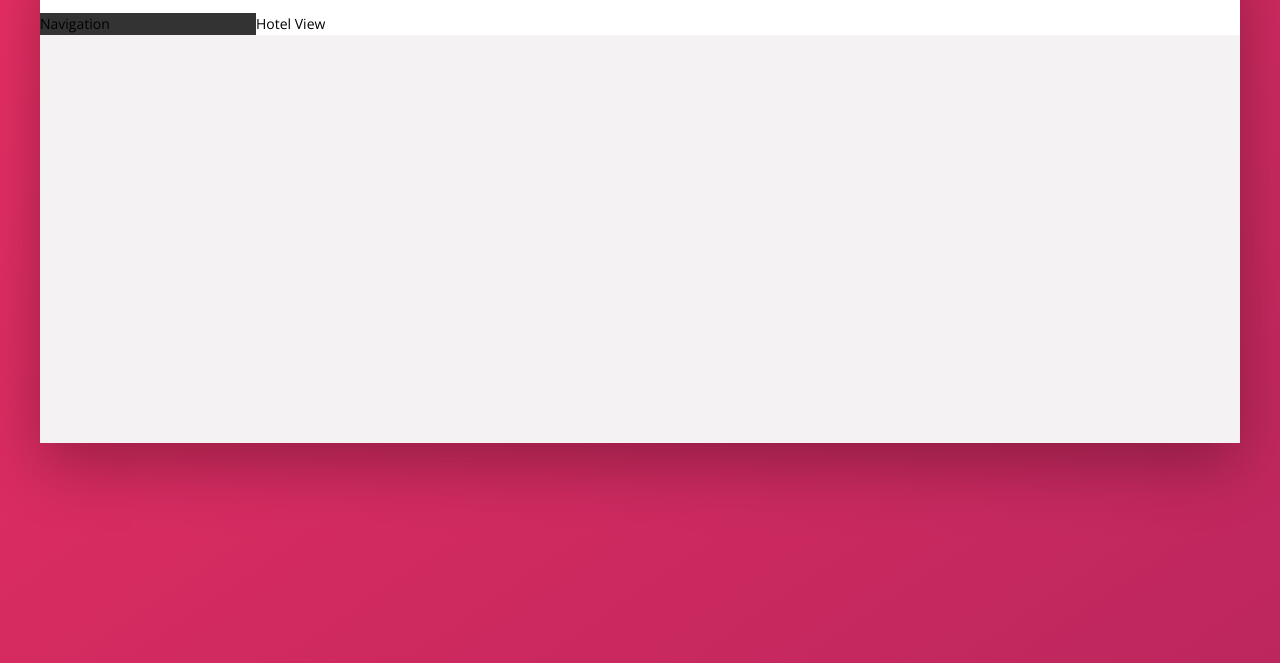
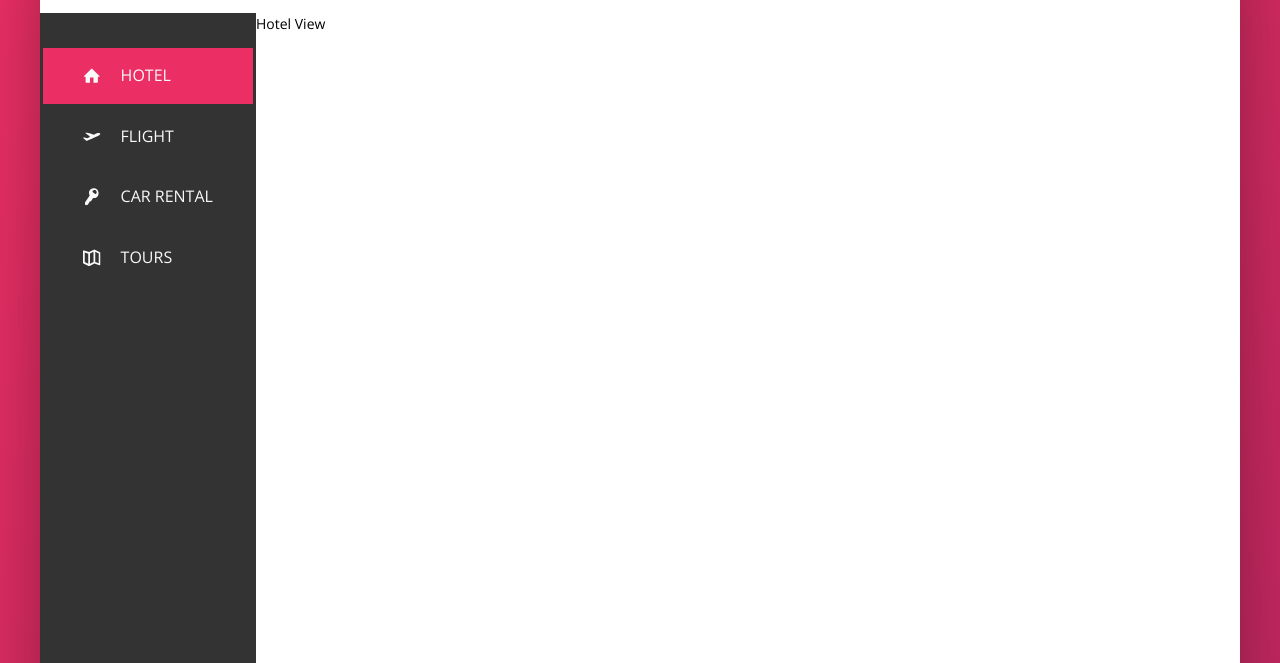
Before and after one commit to aledaquino1986/trillo, a website: page index.html in a window 1280 px wide. Shown: the part 137-800 px from the top of the page. Drawn offline with nearby package versions, Linux system fonts and the light colour scheme.

Commit message:
complete sidebar

```diff
--- a/index.html
+++ b/index.html
@@ -53,7 +53,51 @@
 
         <div class="content">
             <nav class="sidebar">
-                Navigation
+                <ul class="side-nav">
+                    <li class="side-nav__item side-nav__item--active">
+                        <a href="" class="side-nav__link">
+                            <svg class="side-nav__icon">
+                                <use xlink:href="./img/sprite.svg#icon-home"></use>
+                            </svg>
+                            <span>Hotel</span>
+                        </a>
+                    </li>
+
+
+                    <li class="side-nav__item">
+                        <a href="" class="side-nav__link">
+                            <svg class="side-nav__icon">
+                                <use xlink:href="./img/sprite.svg#icon-aircraft-take-off"></use>
+                            </svg>
+                            <span>Flight</span>
+                        </a>
+                    </li>
+
+
+                    <li class="side-nav__item">
+                        <a href="" class="side-nav__link">
+                            <svg class="side-nav__icon">
+                                <use xlink:href="./img/sprite.svg#icon-key"></use>
+                            </svg>
+                            <span>Car Rental</span>
+                        </a>
+                    </li>
+
+                    <li class="side-nav__item">
+                        <a href="" class="side-nav__link">
+                            <svg class="side-nav__icon">
+                                <use xlink:href="./img/sprite.svg#icon-map"></use>
+                            </svg>
+                            <span>Tours</span>
+                        </a>
+                    </li>
+
+
+                </ul>
+
+                <div class="legal">
+                    &copy; 2020 by Ale. All rights reserved.
+                </div>
             </nav>
 
             <main class="hotel-view">
--- a/sass/_components.scss
+++ b/sass/_components.scss
@@ -128,3 +128,70 @@
     border-radius: 50%;
   }
 }
+
+//////////////////////////////////
+/* Sidebar */
+
+.side-nav {
+  font-size: 1.6rem;
+  list-style: none;
+  margin-top: 3.5rem;
+
+  &__item {
+    position: relative;
+
+    &:not(:last-child) {
+      margin-bottom: 0.5rem;
+    }
+  }
+
+  &__item::before {
+    content: "";
+    position: absolute;
+    top: 0;
+    left: 0;
+    height: 100%;
+    width: 3px;
+    background-color: var(--color-primary);
+    transform: scaleY(0);
+    transition: transform 0.4s, width cubic-bezier(1, 0, 0, 1) 0.2s,
+      background-color 0.1s;
+  }
+
+  &__item:hover::before,
+  &__item--active::before {
+    transform: scaleY(1);
+    width: 100%;
+  }
+
+  &__item:active::before {
+    background-color: var(--color-primary-light);
+  }
+
+  &__link:link,
+  &__link:visited {
+    color: var(--color-grey-light-1);
+    text-decoration: none;
+    text-transform: uppercase;
+    display: block;
+    padding: 1.5rem 4rem;
+    display: flex;
+    align-items: center;
+    position: relative;
+    z-index: 10;
+  }
+
+  &__icon {
+    width: 1.75rem;
+    height: 1.75rem;
+    margin-right: 2rem;
+    fill: currentColor;
+  }
+}
+
+.legal {
+  font-size: 1.2rem;
+  color: var(--color-grey-light-4);
+  text-align: center;
+  padding: 2.5rem;
+}
--- a/sass/_layout.scss
+++ b/sass/_layout.scss
@@ -22,9 +22,14 @@
 .sidebar {
   background-color: var(--color-grey-dark-1);
   flex: 0 0 18%;
+  display: flex;
+  flex-direction: column;
+  justify-content: space-between;
+  align-items: center;
 }
 
 .hotel-view {
   background-color: #fff;
   flex: 1;
+  height: 80rem;
 }
```
Also changed, not shown: sass/main.css, 1 other file.
